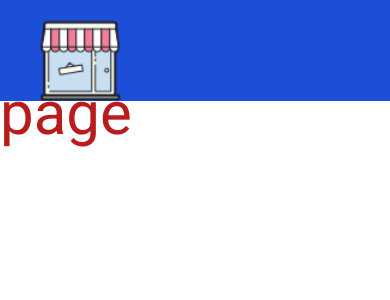
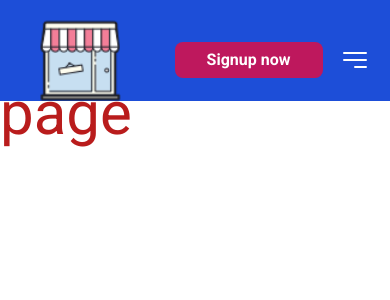
Before and after one commit to Emranhossainshuvo/e-learn, a Next.js app: page / in a window 390 px wide. Shown: the top 300 px of the page. Built offline with nearby package versions, Linux system fonts and the light colour scheme.

Commit message:
created function to handle navbar dynamic color change

```diff
--- a/components/Home/Navbar/Nav.tsx
+++ b/components/Home/Navbar/Nav.tsx
@@ -1,8 +1,28 @@
+"use client";
+
 import { Navlink } from "@/constant/constant";
 import Image from "next/image";
 import Link from "next/link";
+import { useEffect, useState } from "react";
+import { HiBars3BottomRight } from "react-icons/hi2";
 
 const Nav = () => {
+
+    const [navBg, setNavBg] = useState(false);
+
+    useEffect(() => {
+        const handler = () => {
+            if (window.scrollY >= 90) {
+                setNavBg(true);
+            };
+            if (window.scrollY < 90) {
+                setNavBg(false);
+            };
+        }
+        window.addEventListener("scroll", handler)
+
+    }, [])
+
     return (
         <div className="fixed w-full transition-all duration-150 h-[12vh] z-[1000] bg-blue-700">
             <div className="flex items-center justify-between w-[90%] xl:w-[80%] mx-auto">
@@ -14,6 +34,10 @@
                         </Link>
                     })}
                 </div>
+                <div className="flex items-center space-x-4">
+                    <button className="md:px-10 md:py-2 px-8 py-1.5 text-white font-semibold text-base bg-pink-700 hover:bg-pink-900 transition-all duration-200 rounded-lg">Signup now</button>
+                    <HiBars3BottomRight className="w-8 h-8 cursor-pointer text-white lg:hidden" />
+                </div>
             </div>
         </div>
     );
```
